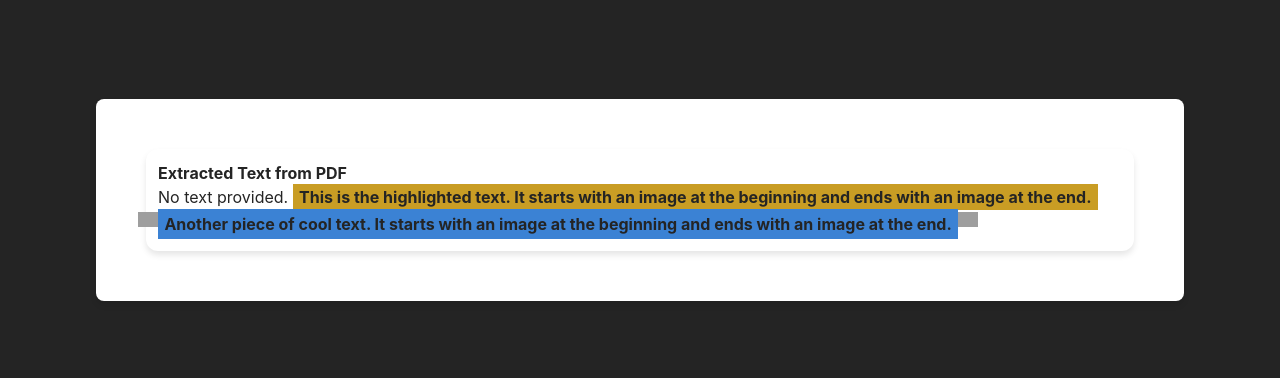
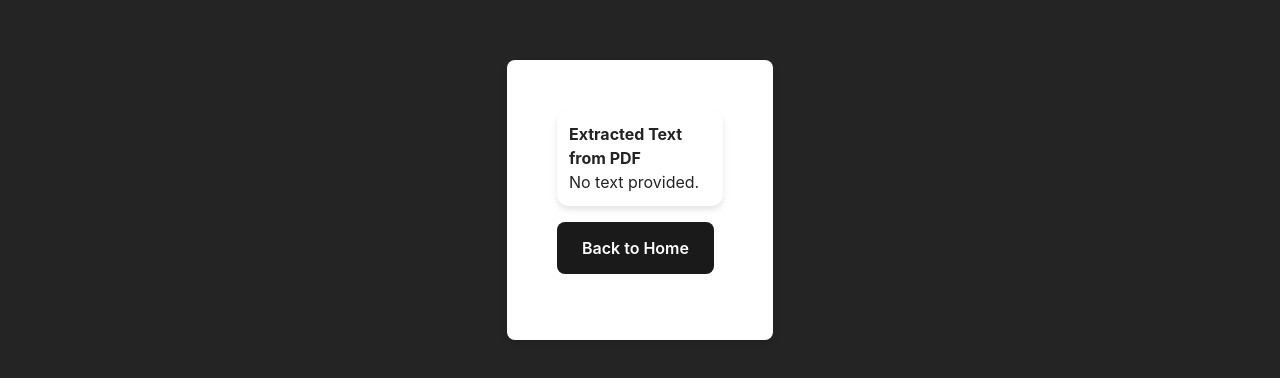
Before and after one commit to PyromancerBoom/hacknroll25-wifibeaters, a React (Vite) app in the folder frontend/: page /song_page in a window 1280 px wide. Shown: the part 200-578 px from the top of the page. Built offline with nearby package versions, Linux system fonts and the light colour scheme; grey boxes are pictures that could not be loaded.

Commit message:
add back to home button

```diff
--- /dev/null
+++ b/frontend/src/components/BackToHome.tsx
@@ -0,0 +1,18 @@
+import React from 'react';
+import { useNavigate } from 'react-router-dom';
+
+const BackToHome: React.FC = () => {
+  const navigate = useNavigate();
+
+  const handleBackClick = () => {
+    navigate('/');
+  };
+
+  return (
+    <button onClick={handleBackClick} className="back-button">
+      Back to Home
+    </button>
+  );
+};
+
+export default BackToHome;
--- a/frontend/src/global.css
+++ b/frontend/src/global.css
@@ -150,6 +150,35 @@ button:active {
   transform: scale(0.95);
 }
 
+.back-button {
+  border-radius: 8px;
+  border: 1px solid transparent;
+  padding: 0.8em 1.5em;
+  margin: 1em 0;
+  font-size: 1em;
+  font-weight: 600;
+  font-family: inherit;
+  background-color: #1a1a1a;
+  color: #ffffff;
+  cursor: pointer;
+  transition: background-color 0.3s, border-color 0.3s, transform 0.2s;
+}
+
+.back-button:hover {
+  background-color: #646cff;
+  border-color: #646cff;
+  transform: scale(1.05);
+}
+
+.back-button:focus,
+.back-button:focus-visible {
+  outline: 4px auto -webkit-focus-ring-color;
+}
+
+.back-button:active {
+  transform: scale(0.95);
+}
+
 @media (prefers-color-scheme: light) {
   :root {
     color: #213547;
--- a/frontend/src/pages/song_page.tsx
+++ b/frontend/src/pages/song_page.tsx
@@ -1,41 +1,26 @@
-import React, {useState} from "react";
-import DefaultButton from "../components/default_button";
+import React, { useState } from "react";
+import BackToHome from "../components/BackToHome";
 import { useNavigate, useLocation } from "react-router-dom";
 
 interface SongPageProps {
   text: string;
 }
 
-const SongPage: React.FC<SongPageProps> = ( { text }) => {
-  const handleClick = () => {};
+const SongPage: React.FC<SongPageProps> = ({ text }) => {
   const navigate = useNavigate();
-
   const location = useLocation();
   const texty = location.state?.text || "No text provided.";
 
   return (
     <div className="container">
-    <div className="white-background">
+      <div className="white-background">
         <h3 className="font-bold">Extracted Text from PDF</h3>
         <span className="bg-highlight-yellow">{texty}</span> {/* Highlight specific sentence*/}
 
-        <span className="bg-highlight-happy">
-          <span className="highlight-start"></span>
-            This is the highlighted text. It starts with an image at the beginning and ends with an image at the end.
-          <span className="highlight-end"></span>
-        </span>
-
-        <span className="bg-highlight-sad">
-          <span className="highlight-start"></span>
-          Another piece of cool text. It starts with an image at the beginning and ends with an image at the end.
-          <span className="highlight-end"></span>
-        </span>
-
-
-        {/* <DefaultButton text = "Return" onClick={() => navigate("/upload_page")}/> */}
+      </div>
+      <BackToHome />
     </div>
-    </div>
-);
+  );
 };
 
 export default SongPage;
```
